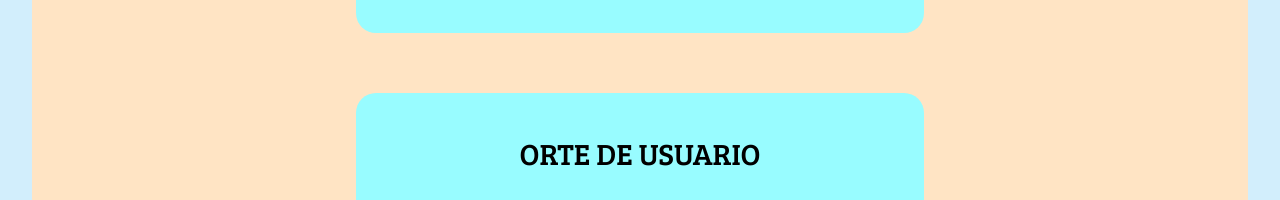
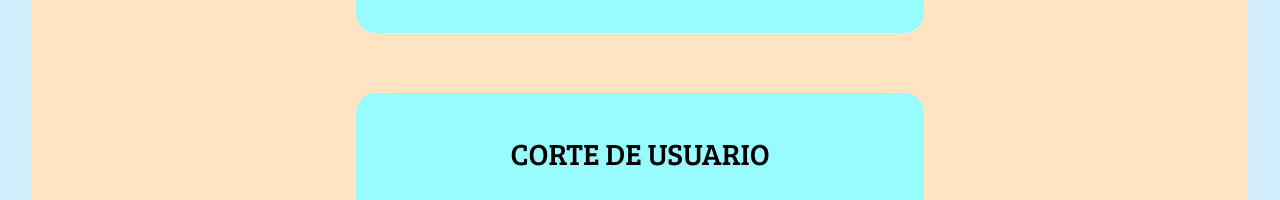
Before and after one commit to eduard070512/PAGINA-PAPELERIA, a plain HTML site: page index.html in a window 1280 px wide. Shown: the part 5820-6020 px from the top of the page. Drawn offline with Linux system fonts and the light colour scheme; a web font is replaced by a local one.

Commit message:
Update index.html

```diff
--- a/index.html
+++ b/index.html
@@ -45,7 +45,7 @@
             <img src="IMAGES/M_INVENTARIO.png" alt="">
         </div>
         <div class="img">
-            <p>ORTE DE USUARIO</p>
+            <p>CORTE DE USUARIO</p>
             <img src="IMAGES/M_CORTE.png" alt="">
         </div>
         <div class="img">
```
